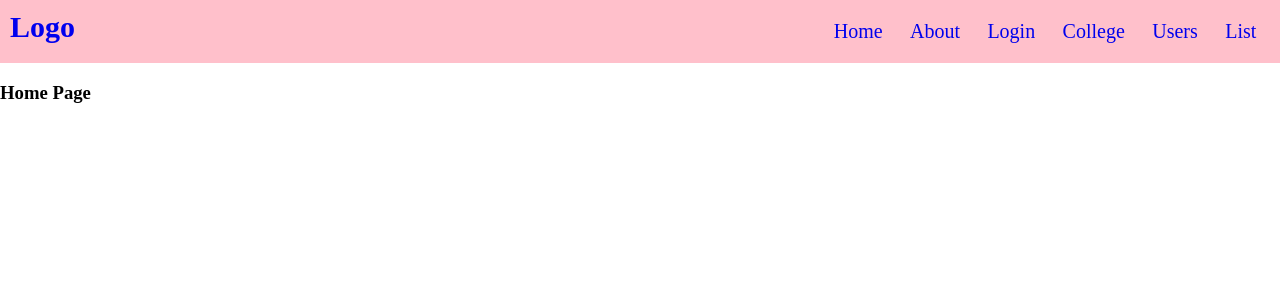
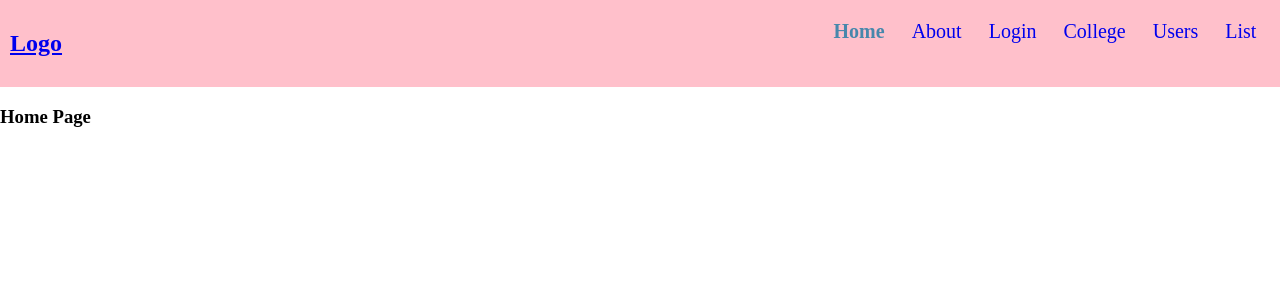
Before and after one commit to mukeshdani/DsaWebCloudPractice, a React (Vite) app in the folder REACT/Vite/react-blog/: page / in a window 1280 px wide. Shown: the top 300 px of the page. Built offline with nearby package versions, Linux system fonts and the light colour scheme.

Commit message:
React Router NavLink and Active Class

```diff
--- a/REACT/Vite/react-blog/src/Router/Detailed React-Router/NavBar.jsx
+++ b/REACT/Vite/react-blog/src/Router/Detailed React-Router/NavBar.jsx
@@ -1,31 +1,31 @@
-import { Link, Outlet } from "react-router";
+import { NavLink, Outlet } from "react-router";
 import './header.css'
 
 export default function NavBar(){
     return <div>
             <div className="header">
             <div>
-                <Link className="link" to='/'><h2>Logo</h2></Link>
+                <NavLink className ={(isActive)=>{ isActive?'custom-active link':'link'}}to='/'><h2>Logo</h2></NavLink>
             </div>
             <div>
             <ul>
                 <li>
-                    <Link className="link" to='/'>Home</Link>
+                    <NavLink className="link" to='/'>Home</NavLink>
                 </li>
                 <li>
-                    <Link className="link" to='/user/about'>About</Link>
+                    <NavLink className="link" to='/user/about'>About</NavLink>
                 </li>
                 <li>
-                    <Link className="link" to='/user/login'>Login</Link>
+                    <NavLink className="link" to='/user/login'>Login</NavLink>
                 </li>
                 <li>
-                    <Link className="link" to='/college'>College</Link>
+                    <NavLink className="link" to='/college'>College</NavLink>
                 </li>
                 <li>
-                    <Link className="link" to='/users'>Users</Link>
+                    <NavLink className="link" to='/users'>Users</NavLink>
                 </li>
                 <li>
-                    <Link className="link" to='/users/list'>List</Link>
+                    <NavLink className="link" to='/users/list'>List</NavLink>
                 </li>
             </ul>
             </div>
--- a/REACT/Vite/react-blog/src/Router/Detailed React-Router/header.css
+++ b/REACT/Vite/react-blog/src/Router/Detailed React-Router/header.css
@@ -39,3 +39,12 @@ body{
     margin: 10px;
 
 }
+.active{
+    font-weight: 800;
+    color: rgb(71, 135, 172);
+}
+
+.custom-active{
+    font-size: 900;
+    color: brown;
+}
```
Also changed, not shown: REACT/Vite/react-blog/src/Router/Detailed React-Router/BasicPage.jsx (+7 -2 lines).
